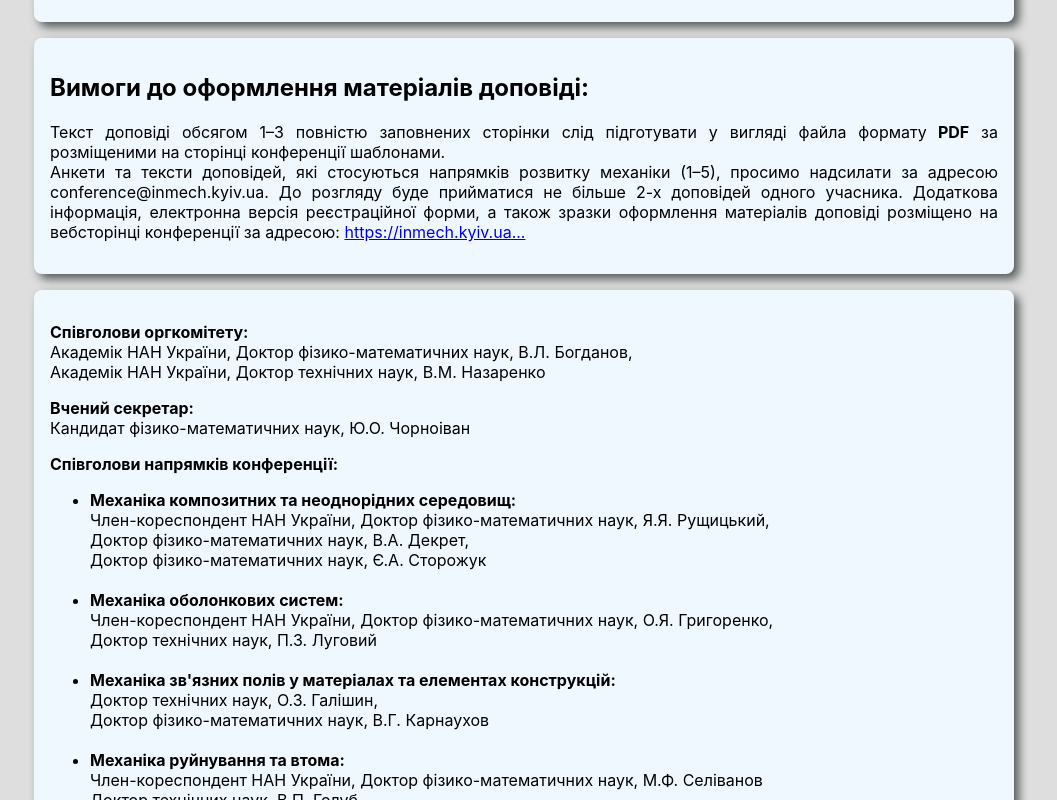
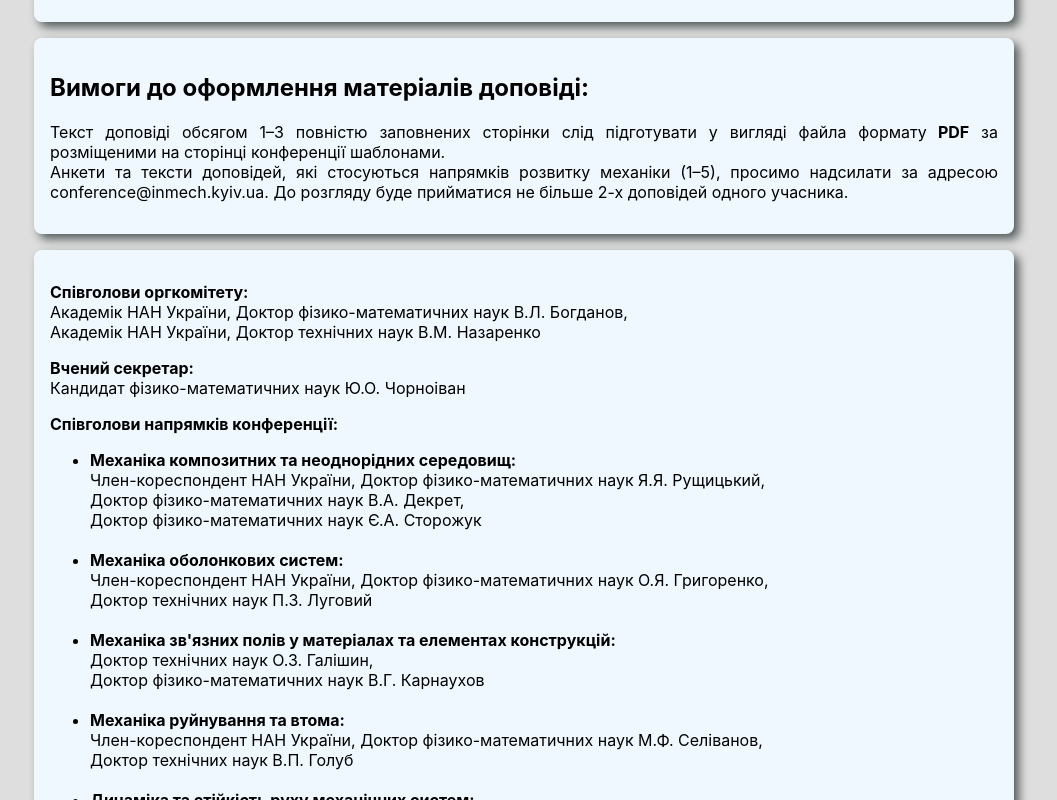
Before and after one commit to Pasha147/conf2024, a React (Create React App) app: page / in a window 1280 px wide. Shown: the part 1100-1900 px from the top of the page, without its empty margins (116-1173 px from the left). Built offline with nearby package versions, Linux system fonts and the light colour scheme.

Commit message:
Next, latter

```diff
--- a/src/appdata.js
+++ b/src/appdata.js
@@ -21,7 +21,7 @@ export const text = {
       p1: " Інститут механіки ім.С.П.Тимошенко НАН України.",
       p2: " 03057 Київ, Україна, вул. Нестерова, 3.",
       em: "Email: conference@inmech.kyiv.ua",
-      phone: "Тел: +380(63) 369-38-97",
+      phone: "Тел: +380(98)903-51-05",
     },
   },
   En: {
@@ -46,7 +46,7 @@ export const text = {
       p1: " S.P.Timoshenko Institute of Mechanics, National Academy of Sciences of Ukraine",
       p2: " 03057 Kyiv, Ukraine, str. Nesterova, 3.",
       em: "Email: conference@inmech.kyiv.ua",
-      phone: `Phone: +380(99)999-99-99`,
+      phone: 'Phone: +380(98)903-51-05',
     },
   },
 };
@@ -124,13 +124,9 @@ text.Ukr.main.articles[3] = (
       <br />
       Анкети та тексти доповідей, які стосуються напрямків розвитку механіки
       (1–5), просимо надсилати за адресою conference@inmech.kyiv.ua. До розгляду
-      буде прийматися не більше 2-х доповідей одного учасника. Додаткова
-      інформація, електронна версія реєстраційної форми, а також зразки
-      оформлення матеріалів доповіді розміщено на вебсторінці конференції за
-      адресою: {`  `}
-      <a href="https://inmech.kyiv.ua/l/ua/conferences/">
-        https://inmech.kyiv.ua...
-      </a>{" "}
+      буде прийматися не більше 2-х доповідей одного учасника.
+
+
     </p>
   </>
 );
@@ -140,15 +136,15 @@ text.Ukr.main.articles[4] = (
     <p>
       <b> Співголови оргкомітету:</b>
       <br />
-      Академік НАН України, Доктор фізико-математичних наук, В.Л.&nbsp;Богданов,
+      Академік НАН України, Доктор фізико-математичних наук В.Л.&nbsp;Богданов,
       <br />
-      Академік НАН України, Доктор технічних наук, В.М.&nbsp;Назаренко
+      Академік НАН України, Доктор технічних наук В.М.&nbsp;Назаренко
       <br />
     </p>
     <p>
       <b>Вчений секретар:</b>
       <br />
-      Кандидат фізико-математичних наук, Ю.О.&nbsp;Чорноіван
+      Кандидат фізико-математичних наук Ю.О.&nbsp;Чорноіван
       <br />
     </p>
     <p>
@@ -159,50 +155,50 @@ text.Ukr.main.articles[4] = (
     <ul>
       <li>
         <b> Механіка композитних та неоднорідних середовищ:</b> <br />
-        Член-кореспондент НАН України, Доктор фізико-математичних наук,
+        Член-кореспондент НАН України, Доктор фізико-математичних наук
         Я.Я.&nbsp;Рущицький,
         <br />
-        Доктор фізико-математичних наук, В.А.&nbsp;Декрет,
+        Доктор фізико-математичних наук В.А.&nbsp;Декрет,
         <br />
-        Доктор фізико-математичних наук, Є.А.&nbsp;Сторожук <br />
+        Доктор фізико-математичних наук Є.А.&nbsp;Сторожук <br />
         <br />
       </li>
 
       <li>
         <b>Механіка оболонкових систем:</b>
         <br />
-        Член-кореспондент НАН України, Доктор фізико-математичних наук,
+        Член-кореспондент НАН України, Доктор фізико-математичних наук
         О.Я.&nbsp;Григоренко,
         <br />
-        Доктор технічних наук, П.З.&nbsp;Луговий
+        Доктор технічних наук П.З.&nbsp;Луговий
         <br />
         <br />
       </li>
       <li>
         <b>Механіка зв'язних полів у матеріалах та елементах конструкцій:</b>
         <br />
-        Доктор технічних наук, О.З.&nbsp;Галішин, <br />
-        Доктор фізико-математичних наук, В.Г.&nbsp;Карнаухов
+        Доктор технічних наук О.З.&nbsp;Галішин, <br />
+        Доктор фізико-математичних наук В.Г.&nbsp;Карнаухов
         <br />
         <br />
       </li>
       <li>
         <b>Механіка руйнування та втома:</b>
         <br />
-        Член-кореспондент НАН України, Доктор фізико-математичних наук,
-        М.Ф.&nbsp;Селіванов
+        Член-кореспондент НАН України, Доктор фізико-математичних наук
+        М.Ф.&nbsp;Селіванов,
         <br />
-        Доктор технічних наук, В.П.&nbsp;Голуб,
+        Доктор технічних наук В.П.&nbsp;Голуб
         <br />
         <br />
       </li>
       <li>
         <b>Динаміка та стійкість руху механічних систем:</b>
         <br />
-        Академік НАН України, Доктор фізико-математичних наук,
+        Академік НАН України, Доктор фізико-математичних наук
         В.Д.&nbsp;Кубенко,
         <br />
-        Академік НАН України, Доктор фізико-математичних наук,
+        Академік НАН України, Доктор фізико-математичних наук
         А.А.&nbsp;Мартинюк
         <br />
       </li>
@@ -215,7 +211,7 @@ text.Ukr.main.articles[4] = (
     <br />
     Кандидат технічних наук П.В.&nbsp;Фернаті,
     <br />
-    Кандидат фізико-математичних наук О.О.&nbsp;Хотенко,
+    Кандидат фізико-математичних наук О.О.&nbsp;Хотенко
     <br />
   </>
 );
@@ -326,12 +322,7 @@ text.En.main.articles[3] = (
       <br />
       Questionnaires and texts of reports to the branches of mechanics (1–5)
       should be sent to the address conference@inmech.kyiv.ua. No more than 2
-      reports from one participant will be considered. Additional information,
-      an electronic version of the registration form, as well as samples of
-      presentation materials are available on the conference website at {` `}
-      <a href="https://inmech.kyiv.ua/l/ua/conferences/">
-        https://inmech.kyiv.ua...
-      </a>
+      reports from one participant will be considered.
     </p>
   </>
 );
@@ -341,16 +332,16 @@ text.En.main.articles[4] = (
     <p>
       <b>Co-chairs of the organizing committee:</b>
       <br />
-      Academicianof NAS of Ukraine, Doctor of Physical and Mathematical Sciences
+      Academician of NAS of Ukraine, Doctor of Physical and Mathematical Sciences
       V.L.&nbsp;Bohdanov,
       <br />
-      Academicianof NAS of Ukraine, Doctor of Technical Sciences
+      Academician of NAS of Ukraine, Doctor of Technical Sciences
       V.M.&nbsp;Nazarenko
       <br />
     </p>
     <p>
       <b>Scientific secretary:</b>
-      <br /> CandidateofPhysical and Mathematical Sciences,
+      <br /> Candidate of Physical and Mathematical Sciences
       Yu.O.&nbsp;Chornoivan
     </p>
     <p>
@@ -360,12 +351,12 @@ text.En.main.articles[4] = (
       <li>
         <b>Mechanics of composite and heterogeneous media:</b>
         <br />
-        Corresponding Memberof NAS of Ukraine, Doctor of Physical and
-        Mathematical Sciences, J.J.&nbsp;Rushchitsky,
+        Corresponding Member of NAS of Ukraine, Doctor of Physical and
+        Mathematical Sciences J.J.&nbsp;Rushchitsky,
         <br />
-        Doctor of Physical and Mathematical Sciences, V.A.&nbsp;Dekret,
+        Doctor of Physical and Mathematical Sciences V.A.&nbsp;Dekret,
         <br />
-        Doctor of Physical and Mathematical Sciences, Ye.A.&nbsp;Storozhuk
+        Doctor of Physical and Mathematical Sciences Ye.A.&nbsp;Storozhuk
         <br />
         <br />
       </li>
@@ -374,9 +365,9 @@ text.En.main.articles[4] = (
         <b>Mechanics of shell systems:</b>
         <br />
         Corresponding Member of NAS of Ukraine, Doctor of Physical and
-        Mathematical Sciences, O.Ya.&nbsp;Grigorenko,
+        Mathematical Sciences O.Ya.&nbsp;Grigorenko,
         <br />
-        Doctor of Technical Sciences, P.Z.&nbsp;Lugovoy
+        Doctor of Technical Sciences P.Z.&nbsp;Lugovoy
         <br />
         <br />
       </li>
@@ -385,9 +376,9 @@ text.En.main.articles[4] = (
           Mechanics of coherent fields in materials and structural elements:
         </b>
         <br />
-        Doctor of Technical Sciences, O.Z.&nbsp;Galishyn,
+        Doctor of Technical Sciences O.Z.&nbsp;Galishyn,
         <br />
-        Doctor of Physical and Mathematical Sciences , V.G.&nbsp;Karnaukhov
+        Doctor of Physical and Mathematical Sciences V.G.&nbsp;Karnaukhov
         <br />
         <br />
       </li>
@@ -395,9 +386,9 @@ text.En.main.articles[4] = (
         <b>Fracture and Fatigue Mechanics:</b>
         <br />
         Corresponding Member of NAS of Ukraine, Doctor of Physical and
-        Mathematical Sciences, M.F.&nbsp;Selivanov
+        Mathematical Sciences M.F.&nbsp;Selivanov,
         <br />
-        Doctor of Technical Sciences, V.P.&nbsp;Golub,
+        Doctor of Technical Sciences V.P.&nbsp;Golub
         <br />
         <br />
       </li>
@@ -405,10 +396,10 @@ text.En.main.articles[4] = (
         <b>Dynamics and stability of movement of mechanical systems:</b>
         <br />
         Academician of NAS of Ukraine, Doctor Physical and Mathematical
-        Sciences, V.D.&nbsp;Kubenko,
+        Sciences V.D.&nbsp;Kubenko,
         <br />
         Academician of NAS of Ukraine, Doctor Physical and Mathematical
-        Sciences, A.A.&nbsp;Martyniuk
+        Sciences A.A.&nbsp;Martyniuk
         <br />
       </li>
     </ul>
@@ -430,8 +421,8 @@ text.En.main.articles[5] = (
     <ul className="ul_downloads">
       <li>
         <a
-          href="./files/announcement_uk.docx"
-          download="./files/announcement_uk.docx"
+          href="./files/announcement_en.docx"
+          download="./files/announcement_en.docx"
         >
           <img src="./img/file.svg" alt="file"></img>
           <p>information letter-message</p>
@@ -452,3 +443,19 @@ text.En.main.articles[5] = (
     </ul>
   </>
 );
+
+
+// Додаткова
+// інформація, електронна версія реєстраційної форми, а також зразки
+// оформлення матеріалів доповіді розміщено на вебсторінці конференції за
+// адресою: {`  `}
+// <a href="https://inmech.kyiv.ua/l/ua/conferences/">
+//   https://inmech.kyiv.ua...
+// </a>{" "}
+
+// Additional information,
+//       an electronic version of the registration form, as well as samples of
+//       presentation materials are available on the conference website at {` `}
+//       <a href="https://inmech.kyiv.ua/l/ua/conferences/">
+//         https://inmech.kyiv.ua...
+//       </a>
```
Also changed, not shown: Notes.txt, 1 other file (tests, documents, lock files or other folders).
